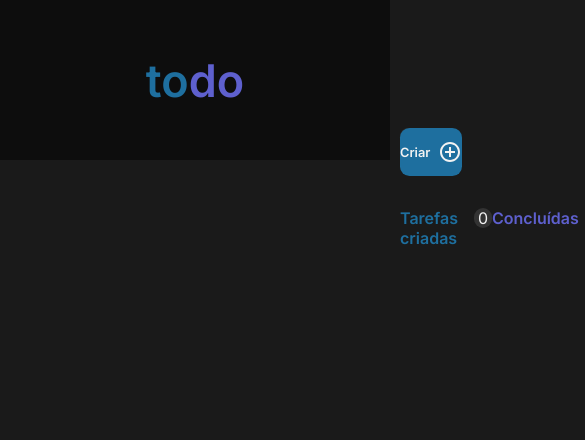
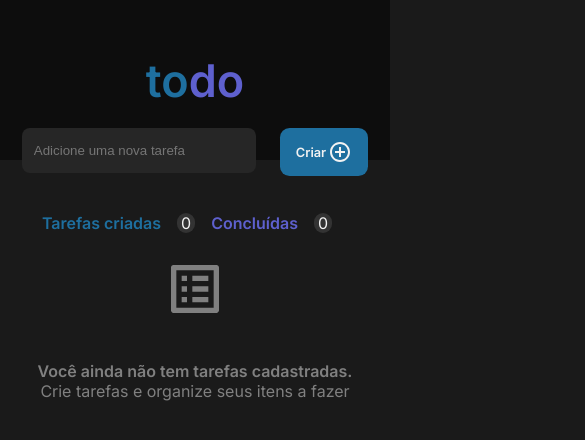
Before and after one commit to amandaduuaarte/ToDoList-ReactJS, a React (Create React App) app: page / in a window 390 px wide. Shown: the top 440 px of the page, 585 px wide, since content can reach past the window. Built offline with nearby package versions, Linux system fonts and the light colour scheme.

Commit message:
feat: Initial responsive structure.

```diff
--- a/src/components/Button/index.tsx
+++ b/src/components/Button/index.tsx
@@ -13,7 +13,7 @@ export function Button({ title, callback }: ButtonProps) {
     <Container onClick={() => callback()}>
       <ButtonContainer>
         <ButtonText>{title || "Criar"}</ButtonText>
-        <AddCircleOutlineIcon sx={{ marginLeft: 1 }} />
+        <AddCircleOutlineIcon />
       </ButtonContainer>
     </Container>
   );
--- a/src/components/Button/style.ts
+++ b/src/components/Button/style.ts
@@ -3,13 +3,13 @@ import { colors } from "../../style/colors";
 
 export const Container = styled.button`
   display: flex;
-  flex-direction: row;
-  align-items: center;
-  justify-content: center;
   background: ${colors.background["blue-dark"]};
-  width: 100px;
+  width: auto;
+  padding: 1rem;
   height: 3rem;
   border-radius: 0.6rem;
+  justify-content: center;
+  align-items: center;
   border: none;
   cursor: pointer;
   &:hover {
@@ -29,4 +29,5 @@ export const ButtonText = styled.p`
   font-family: "Inter";
   font-size: 0.8rem;
   font-weight: 700;
+  margin-right: 2px;
 `;
--- a/src/components/Header/index.tsx
+++ b/src/components/Header/index.tsx
@@ -1,10 +1,6 @@
 import React from "react";
 import { Container, HeaderText } from "./style";
 import { colors } from "../../style/colors";
-
-// interface headerProps {
-//   onOpenModalNewTaks: () => void;
-// }
 
 export function Header() {
   return (
--- a/src/components/Header/style.ts
+++ b/src/components/Header/style.ts
@@ -1,5 +1,5 @@
 import styled from "styled-components";
-import { colors } from "../../style/colors";
+import { colors } from "../../style";
 
 interface HeaderProps {
   color?: string;
--- a/src/components/Tasks/style.ts
+++ b/src/components/Tasks/style.ts
@@ -1,5 +1,5 @@
 import styled from "styled-components";
-import { colors } from "../../style/colors";
+import { colors, screens } from "../../style";
 
 interface TaskProps {
   isDone?: boolean;
@@ -13,7 +13,12 @@ export const Container = styled.div`
   border: 1px solid ${colors.base["gray-500"]};
   margin: 8px 0;
   font-family: "Inter";
+
   justify-content: space-around;
+
+  @media (max-width: ${screens.smartphone.max}px) {
+    width: 60%;
+  }
 `;
 
 export const TaskContent = styled.div`
@@ -36,6 +41,10 @@ export const TaskText = styled.p<TaskProps>`
   font-size: 0.8rem;
   font-weight: 400;
   text-decoration: ${({ isDone }) => (isDone ? "line-through" : "none")};
+
+  @media (max-width: ${screens.smartphone.max}px) {
+    font-size: 1rem;
+  }
 `;
 
 export const Checkbox = styled.input.attrs({ type: "radio" })`
@@ -43,6 +52,11 @@ export const Checkbox = styled.input.attrs({ type: "radio" })`
   width: 1rem;
   cursor: pointer;
   background: ${colors.background["purple-dark"]};
+
+  @media (max-width: ${screens.smartphone.max}px) {
+    height: 1.6rem;
+    width: 1.6rem;
+  }
 `;
 
 export const Icon = styled.div`
--- a/src/components/TextField/index.tsx
+++ b/src/components/TextField/index.tsx
@@ -1,9 +1,25 @@
+/* eslint-disable @typescript-eslint/no-explicit-any */
 import React from "react";
-import { Container } from "./styles";
+import { Container, ErrorLabel } from "./styles";
 
 interface TextFieldProps {
   placeholder?: string;
+  error?: string;
+  onChangeText: (value?: string) => void;
 }
-export function TextField({ placeholder }: TextFieldProps) {
-  return <Container type="text" placeholder={placeholder} />;
+export function TextField({
+  placeholder,
+  onChangeText,
+  error,
+}: TextFieldProps) {
+  return (
+    <>
+      <Container
+        type="text"
+        placeholder={placeholder}
+        onChange={(e) => onChangeText(e.target.value)}
+      />
+      {error && <ErrorLabel>{error}</ErrorLabel>}
+    </>
+  );
 }
--- a/src/components/TextField/styles.ts
+++ b/src/components/TextField/styles.ts
@@ -1,5 +1,5 @@
 import styled from "styled-components";
-import { colors } from "../../style/colors";
+import { colors } from "../../style";
 
 export const Container = styled.input`
   background-color: ${colors.base["gray-500"]};
@@ -7,9 +7,15 @@ export const Container = styled.input`
   width: 100%;
   border-radius: 0.5rem;
   border: none;
-  color: white;
+  color: ${colors.base["gray-100"]};
   padding: 0 12px;
   &:focus {
     outline: none;
   }
+  margin-bottom: 8px;
 `;
+
+export const ErrorLabel = styled.p`
+  font-size: 12px;
+  color: ${colors.feedback.danger};
+`;
--- a/src/pages/Home/index.tsx
+++ b/src/pages/Home/index.tsx
@@ -1,11 +1,14 @@
-import React from "react";
+import React, { useEffect, useState } from "react";
 import { Button, Header, NotFound, Tasks, TextField } from "../../components";
 import {
   Container,
   CreateTasksContainer,
   InlineBlock,
+  InputContent,
   StatusTasksContainer,
   TasksIndicator,
+  TasksList,
+  TasksStorageContainer,
 } from "./styles";
 import { colors } from "../../style/colors";
 import { useTasks } from "../../hooks/useTasks";
@@ -17,26 +20,55 @@ interface TasksData {
 }
 
 export function Home() {
-  const { tasks, createTask } = useTasks();
+  const [newTask, setNewTask] = useState<string>();
+  const [error, setError] = useState<string>();
+  const { tasks, doneList, createTask, getAllTasks } = useTasks();
+
+  const handleError = (): void => {
+    setError("O título da task não pode ser vazio.");
+  };
+
+  const handleTasks = (value?: string) => {
+    setNewTask(value);
+
+    if (!value) {
+      handleError();
+    }
+  };
+
+  const handleCreateTask = (): void => {
+    createTask({
+      id: Math.random().toString(),
+      title: newTask || "",
+      isDone: false,
+    });
+    setError("");
+  };
+
+  useEffect(() => {
+    getAllTasks();
+    // eslint-disable-next-line react-hooks/exhaustive-deps
+  }, []);
 
   return (
-    <>
+    <Container>
       <Header />
-      <Container>
+
       <CreateTasksContainer>
-          <div>
-            <TextField placeholder="Adicione uma nova tarefa" />
-          </div>
+        <InputContent>
+          <TextField
+            placeholder="Adicione uma nova tarefa"
+            onChangeText={(value?: string) => handleTasks(value)}
+            error={error}
+          />
+        </InputContent>
         <Button
           callback={() =>
-              createTask({
-                id: "02",
-                title: "tester 2",
-                isDone: false,
-              })
+            newTask && newTask?.length > 0 ? handleCreateTask() : handleError()
           }
         />
       </CreateTasksContainer>
+      <TasksList>
         <StatusTasksContainer>
           <InlineBlock>
             <p>Tarefas criadas</p>{" "}
@@ -47,15 +79,22 @@ export function Home() {
             <p style={{ color: colors.background["purple-dark"] }}>
               Concluídas
             </p>{" "}
-            <TasksIndicator>0</TasksIndicator>
+            <TasksIndicator>
+              {tasks?.length > 0 && doneList > 0
+                ? `${doneList} de ${tasks.length}`
+                : doneList}
+            </TasksIndicator>
           </InlineBlock>
         </StatusTasksContainer>
-        {tasks?.length < 0 ? (
+
+        {tasks?.length === 0 ? (
           <NotFound />
         ) : (
-          tasks?.map((task: TasksData) => <Tasks data={task} />)
+          <TasksStorageContainer>
+            {tasks?.map((task: TasksData) => <Tasks data={task} />)}
+          </TasksStorageContainer>
         )}
+      </TasksList>
     </Container>
-    </>
   );
 }
--- a/src/pages/Home/styles.ts
+++ b/src/pages/Home/styles.ts
@@ -1,5 +1,5 @@
 import styled from "styled-components";
-import { colors } from "../../style/colors";
+import { colors, screens } from "../../style";
 
 interface StatusTasksProps {
   color?: string;
@@ -12,8 +12,6 @@ export const Container = styled.div`
   align-items: center;
   height: 100%;
   width: 100%;
-  padding: 0 25rem;
-  align-self: center;
 `;
 
 export const CreateTasksContainer = styled.div`
@@ -21,20 +19,41 @@ export const CreateTasksContainer = styled.div`
   flex-direction: row;
   justify-content: space-between;
   margin-top: -2rem;
-  width: 100%;
+  padding: 0 25rem;
+  width: 85rem;
+  flex-wrap: wrap;
 
-  div {
-    width: 85%;
+  @media (max-width: ${screens.smartphone.max}px) {
+    width: 100%;
+    padding: 0;
+    justify-content: center;
   }
 `;
 
-export const StatusTasksContainer = styled.div<StatusTasksProps>`
+export const InputContent = styled.div`
+  width: 80%;
+
+  @media (max-width: ${screens.smartphone.max}px) {
+    width: 60%;
+    margin-right: 24px;
+  }
+`;
+
+export const TasksStorageContainer = styled.div<StatusTasksProps>`
   display: flex;
   margin-top: 2rem;
   justify-content: space-between;
   height: auto;
   width: 100%;
+  flex-wrap: wrap;
 
+  @media (max-width: ${screens.smartphone.max}px) {
+    justify-content: center;
+    align-self: center;
+  }
+`;
+
+export const StatusTasksContainer = styled(TasksStorageContainer)`
   p {
     font-weight: 700;
     color: ${colors.background["blue-dark"]};
@@ -57,4 +76,19 @@ export const TasksIndicator = styled.div`
   height: 20px;
   text-align: center;
   color: ${colors.base["gray-100"]};
+
+  @media (max-width: ${screens.smartphone.max}px) {
+    margin-right: 1rem;
+  }
 `;
+
+export const TasksList = styled.div`
+  display: flex;
+  flex-direction: column;
+  justify-content: center;
+  width: 64rem;
+
+  @media (max-width: ${screens.smartphone.max}px) {
+    width: 100%;
+  }
+`;
--- a/src/style/globalStyle.ts
+++ b/src/style/globalStyle.ts
@@ -2,7 +2,7 @@
 import { createGlobalStyle } from "styled-components";
 import { colors } from "./colors";
 
-export const GlobalStyle: any = createGlobalStyle`
+export const GlobalStyle = createGlobalStyle`
   *{
     margin:0;
     padding:0;
--- /dev/null
+++ b/src/style/index.ts
@@ -0,0 +1,3 @@
+export * from "./colors";
+export * from "./globalStyle";
+export * from "./screens";
--- /dev/null
+++ b/src/style/screens.ts
@@ -0,0 +1,12 @@
+export const screens = {
+  desktop: {
+    min: 1024,
+  },
+  tablet: {
+    max: 1023,
+    min: 780,
+  },
+  smartphone: {
+    max: 779,
+  },
+};
```
Lines whose indentation alone changed are shown as unchanged.
